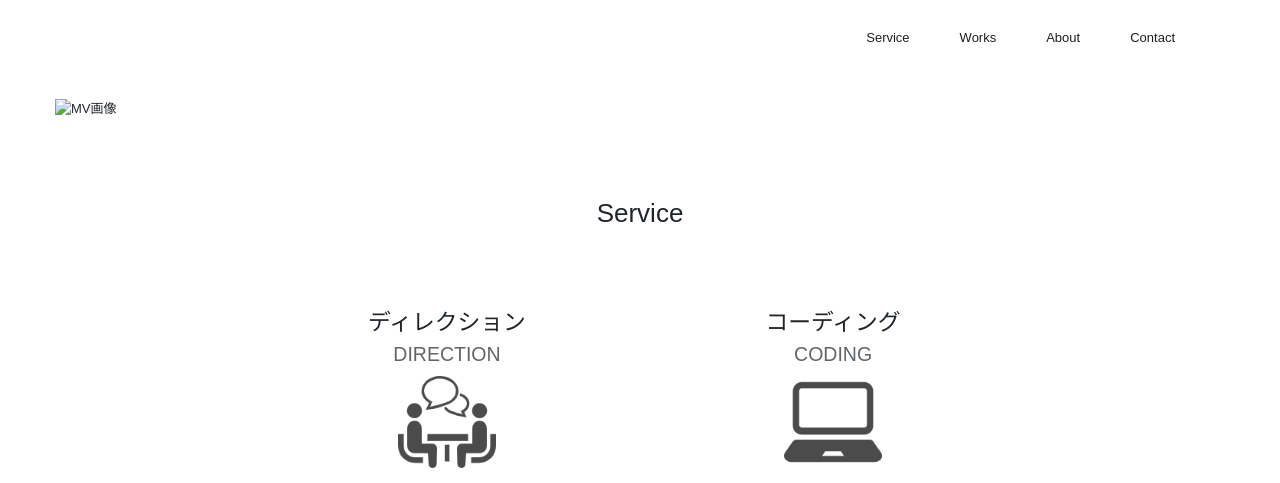
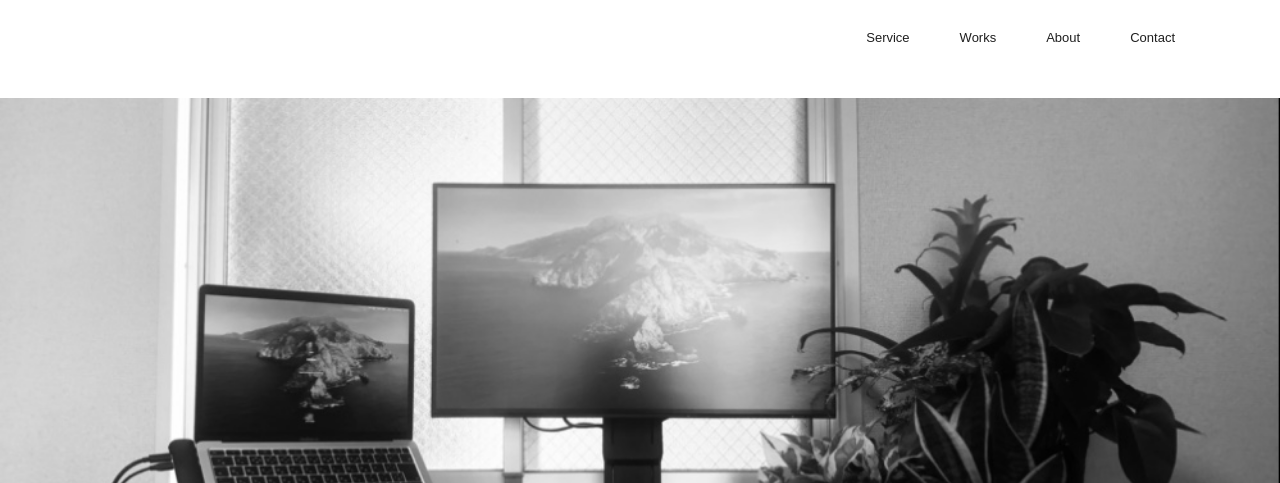
Before and after one commit to Isumi526/Isumi-Portfolio, a plain HTML site: page index.html in a window 1280 px wide. Shown: the part 238-721 px from the top of the page. Drawn offline with nearby package versions, Linux system fonts and the light colour scheme.

Commit message:
MVレスポンシブ対応

```diff
--- a/index.html
+++ b/index.html
@@ -62,15 +62,15 @@ https://u-d-l.jp/
     </header>
     <!-- 写真 -->
     <main>
-        <div class="container">
+        <div>
             <img
             class="pc"
-            src="img/mv.png"
+            src="img/mv.jpeg"
             alt="MV画像"
             width="100%">
             <img
             class="phone"
-            src="img/mv.png"
+            src="img/mv_2.jpeg"
             alt=""
             width="100%">
         </div>
@@ -186,12 +186,7 @@ https://u-d-l.jp/
                     <label for="inquiry"><TEXTAREA id="inquiry" placeholder="お問い合わせ内容をご記入ください"></TEXTAREA></label>
                 </div>
                 <div>
-                    <!-- <form method="post" action="?">
-                      <div class="g-recaptcha" data-sitekey="サイトキー" data-callback="verifyCallback" data-expired-callback="expiredCallback"></div>
-                      <p id="warning">送信するにはチェックを入れてください。</p> -->
-                      <button id="send" type="submit" disabled>内容を送信する</button>
-                    </form>
-                    <script src="https://www.google.com/recaptcha/api.js" async defer></script>
+                    <button id="send" type="submit" disabled>内容を送信する</button>
                 </div>
              </div>
         </section>
@@ -219,4 +214,5 @@ https://u-d-l.jp/
     <script src="https://code.jquery.com/jquery-3.5.1.slim.min.js" integrity="sha384-DfXdz2htPH0lsSSs5nCTpuj/zy4C+OGpamoFVy38MVBnE+IbbVYUew+OrCXaRkfj" crossorigin="anonymous"></script>
     <script src="https://cdn.jsdelivr.net/npm/popper.js@1.16.0/dist/umd/popper.min.js" integrity="sha384-Q6E9RHvbIyZFJoft+2mJbHaEWldlvI9IOYy5n3zV9zzTtmI3UksdQRVvoxMfooAo" crossorigin="anonymous"></script>
     <script src="https://stackpath.bootstrapcdn.com/bootstrap/4.5.0/js/bootstrap.min.js" integrity="sha384-OgVRvuATP1z7JjHLkuOU7Xw704+h835Lr+6QL9UvYjZE3Ipu6Tp75j7Bh/kR0JKI" crossorigin="anonymous"></script>
+    <script src="https://www.google.com/recaptcha/api.js" async defer></script>
 </body>
--- a/main.css
+++ b/main.css
@@ -51,15 +51,9 @@ header {
   height: 20px;
 }
 
-.twitter{
-  content: attr(@takaharu_isumi)
-  url(https://twitter.com/takaharu_isumi);
-}
-
 .navi_header{
   margin: 50px 0px;
   justify-content:flex-end;
-
 }
 
 
```
Also changed, not shown: img/IMG_8739.jpeg (added), img/mv.jpeg (added), img/mv.png (deleted), img/mv_2.jpeg (added), 2 other files.
